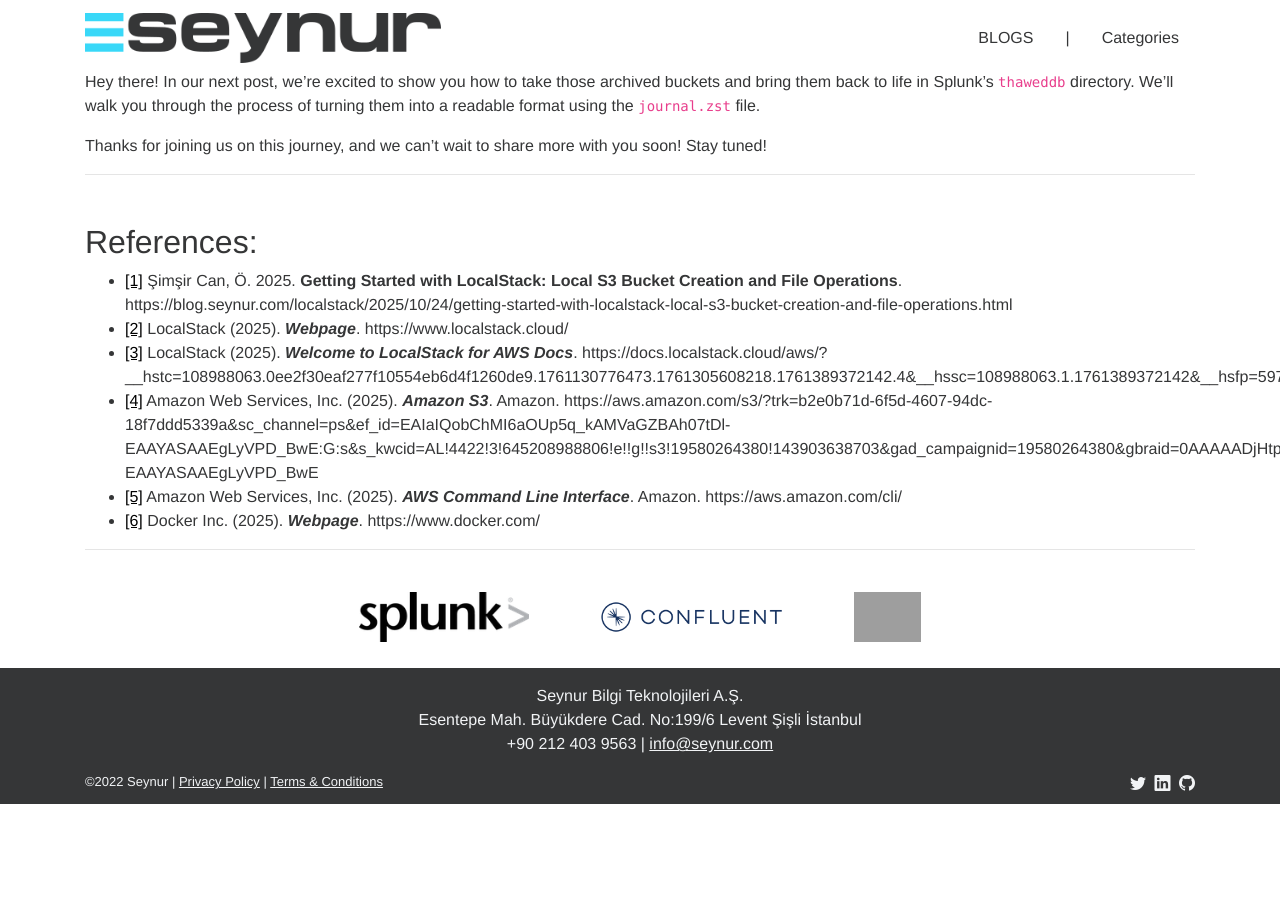
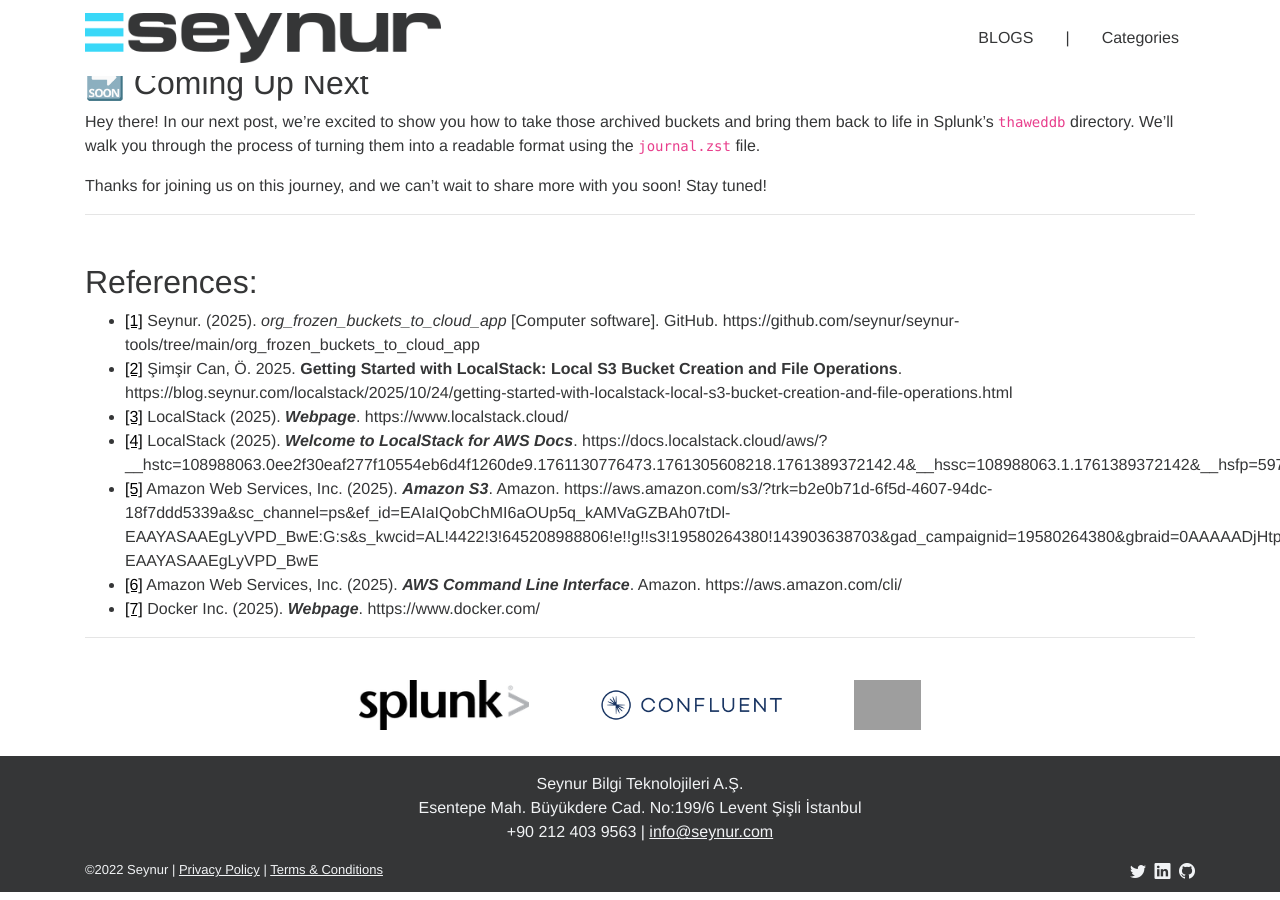
Before and after one commit to seynur/blog, a Jekyll site: the page built from _posts/2025-10-28-archiving-splunk-frozen-buckets-to-s3-on-localstack.md, in a window 1280 px wide and 900 px high, scrolled down 6113 px. Built offline with Jekyll 4.4.1, drawn with Linux system fonts in a browser that asks for light colours; nearby versions of some CDN libraries; before the commit the page ends 6925 px from its top, so only the background shows below that; some of the changed text lies outside the part shown; grey boxes are pictures that could not be loaded.

Commit message:
update to "Archiving Splunk Frozen Buckets to S3 on LocalStack"

```diff
--- a/_posts/2025-10-28-archiving-splunk-frozen-buckets-to-s3-on-localstack.md
+++ b/_posts/2025-10-28-archiving-splunk-frozen-buckets-to-s3-on-localstack.md
@@ -26,6 +26,8 @@
 
 - Determine when a bucket is ready to be frozen
 - Upload only the `journal.zst` file from that bucket to our LocalStack-powered S3 bucket, following the path format `<repo-name>/<index-name>/<bucket-name>/rawdata/journal.zst`
+
+Feel free to check out the app in our [seynur-tools](https://github.com/seynur/seynur-tools/tree/main/org_frozen_buckets_to_cloud_app) repository on GitHub!
 
 I’m excited to show you how everything comes together!
 
@@ -242,11 +244,12 @@
 ---
 
 ## References:
-- [[1]](https://blog.seynur.com/localstack/2025/10/24/getting-started-with-localstack-local-s3-bucket-creation-and-file-operations.html) Şimşir Can, Ö. 2025. **Getting Started with LocalStack: Local S3 Bucket Creation and File Operations**. https://blog.seynur.com/localstack/2025/10/24/getting-started-with-localstack-local-s3-bucket-creation-and-file-operations.html
-- [[2]](https://www.localstack.cloud/)  LocalStack (2025). ***Webpage***. https://www.localstack.cloud/
-- [[3]](https://docs.localstack.cloud/aws/?__hstc=108988063.0ee2f30eaf277f10554eb6d4f1260de9.1761130776473.1761305608218.1761389372142.4&__hssc=108988063.1.1761389372142&__hsfp=597304104)  LocalStack (2025). ***Welcome to LocalStack for AWS Docs***. https://docs.localstack.cloud/aws/?__hstc=108988063.0ee2f30eaf277f10554eb6d4f1260de9.1761130776473.1761305608218.1761389372142.4&__hssc=108988063.1.1761389372142&__hsfp=597304104
-- [[4]](https://aws.amazon.com/s3/?trk=b2e0b71d-6f5d-4607-94dc-18f7ddd5339a&sc_channel=ps&ef_id=EAIaIQobChMI6aOUp5q_kAMVaGZBAh07tDl-EAAYASAAEgLyVPD_BwE:G:s&s_kwcid=AL!4422!3!645208988806!e!!g!!s3!19580264380!143903638703&gad_campaignid=19580264380&gbraid=0AAAAADjHtp9YgzsvVgxdkeRljJzdtAzXU&gclid=EAIaIQobChMI6aOUp5q_kAMVaGZBAh07tDl-EAAYASAAEgLyVPD_BwE) Amazon Web Services, Inc. (2025). ***Amazon S3***. Amazon. https://aws.amazon.com/s3/?trk=b2e0b71d-6f5d-4607-94dc-18f7ddd5339a&sc_channel=ps&ef_id=EAIaIQobChMI6aOUp5q_kAMVaGZBAh07tDl-EAAYASAAEgLyVPD_BwE:G:s&s_kwcid=AL!4422!3!645208988806!e!!g!!s3!19580264380!143903638703&gad_campaignid=19580264380&gbraid=0AAAAADjHtp9YgzsvVgxdkeRljJzdtAzXU&gclid=EAIaIQobChMI6aOUp5q_kAMVaGZBAh07tDl-EAAYASAAEgLyVPD_BwE
-- [[5]](https://aws.amazon.com/cli/) Amazon Web Services, Inc. (2025). ***AWS Command Line Interface***. Amazon. https://aws.amazon.com/cli/
-- [[6]](https://www.docker.com/) Docker Inc. (2025). ***Webpage***. https://www.docker.com/
+- [[1]](https://github.com/seynur/seynur-tools/tree/main/org_frozen_buckets_to_cloud_app) Seynur. (2025). *org_frozen_buckets_to_cloud_app* [Computer software]. GitHub. https://github.com/seynur/seynur-tools/tree/main/org_frozen_buckets_to_cloud_app
+- [[2]](https://blog.seynur.com/localstack/2025/10/24/getting-started-with-localstack-local-s3-bucket-creation-and-file-operations.html) Şimşir Can, Ö. 2025. **Getting Started with LocalStack: Local S3 Bucket Creation and File Operations**. https://blog.seynur.com/localstack/2025/10/24/getting-started-with-localstack-local-s3-bucket-creation-and-file-operations.html
+- [[3]](https://www.localstack.cloud/)  LocalStack (2025). ***Webpage***. https://www.localstack.cloud/
+- [[4]](https://docs.localstack.cloud/aws/?__hstc=108988063.0ee2f30eaf277f10554eb6d4f1260de9.1761130776473.1761305608218.1761389372142.4&__hssc=108988063.1.1761389372142&__hsfp=597304104)  LocalStack (2025). ***Welcome to LocalStack for AWS Docs***. https://docs.localstack.cloud/aws/?__hstc=108988063.0ee2f30eaf277f10554eb6d4f1260de9.1761130776473.1761305608218.1761389372142.4&__hssc=108988063.1.1761389372142&__hsfp=597304104
+- [[5]](https://aws.amazon.com/s3/?trk=b2e0b71d-6f5d-4607-94dc-18f7ddd5339a&sc_channel=ps&ef_id=EAIaIQobChMI6aOUp5q_kAMVaGZBAh07tDl-EAAYASAAEgLyVPD_BwE:G:s&s_kwcid=AL!4422!3!645208988806!e!!g!!s3!19580264380!143903638703&gad_campaignid=19580264380&gbraid=0AAAAADjHtp9YgzsvVgxdkeRljJzdtAzXU&gclid=EAIaIQobChMI6aOUp5q_kAMVaGZBAh07tDl-EAAYASAAEgLyVPD_BwE) Amazon Web Services, Inc. (2025). ***Amazon S3***. Amazon. https://aws.amazon.com/s3/?trk=b2e0b71d-6f5d-4607-94dc-18f7ddd5339a&sc_channel=ps&ef_id=EAIaIQobChMI6aOUp5q_kAMVaGZBAh07tDl-EAAYASAAEgLyVPD_BwE:G:s&s_kwcid=AL!4422!3!645208988806!e!!g!!s3!19580264380!143903638703&gad_campaignid=19580264380&gbraid=0AAAAADjHtp9YgzsvVgxdkeRljJzdtAzXU&gclid=EAIaIQobChMI6aOUp5q_kAMVaGZBAh07tDl-EAAYASAAEgLyVPD_BwE
+- [[6]](https://aws.amazon.com/cli/) Amazon Web Services, Inc. (2025). ***AWS Command Line Interface***. Amazon. https://aws.amazon.com/cli/
+- [[7]](https://www.docker.com/) Docker Inc. (2025). ***Webpage***. https://www.docker.com/
 
 ---
```
Also changed, not shown: assets/img/blog/2025-10-28-archiving-splunk-frozen-buckets-to-s3-on-localstack.webp.
